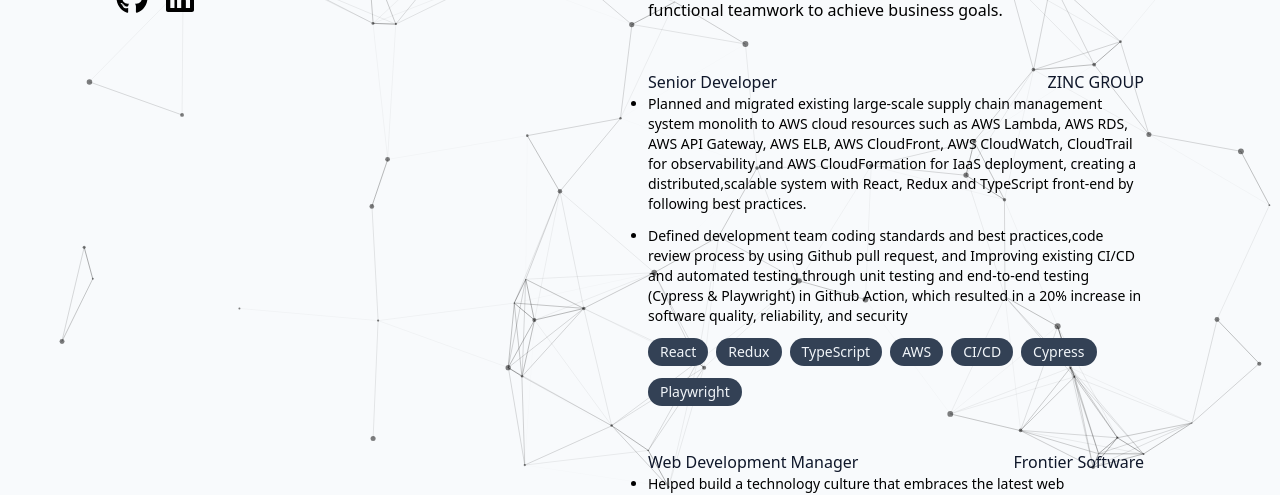
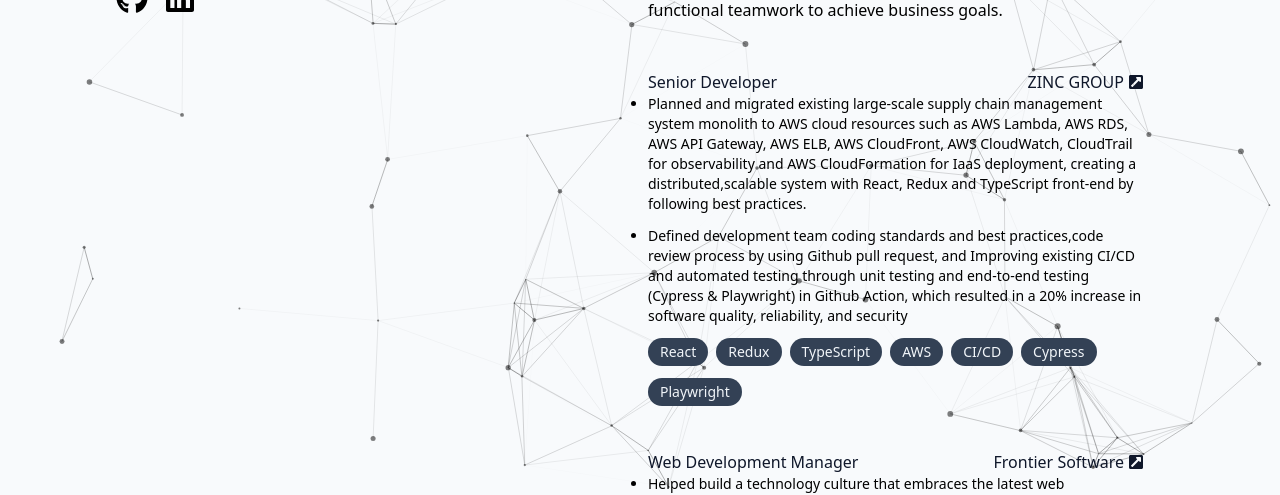
Before and after one commit to fabiotrisera/portfolio, a React (Vite) app: page / in a window 1280 px wide. Shown: the part 306-801 px from the top of the page. Built offline with nearby package versions, Linux system fonts and the light colour scheme.

Commit message:
chore: Refactor Experience component and add external link to company website

```diff
--- a/src/components/Headline.tsx
+++ b/src/components/Headline.tsx
@@ -1,6 +1,3 @@
-import Keyword from "./Keyword";
-import Keywords from "../data/Keywords";
-
 interface IHeadline {
   className?: string;
   data: string[];
--- a/src/components/ThemeToggler/particles.ts
+++ b/src/components/ThemeToggler/particles.ts
@@ -7,7 +7,7 @@
 /* v2.0.0
 /* ----------------------------------------------- */
 
-const pJS = function(tag_id: string, params){
+const pJS = function(tag_id: string, params: object){
 
   const canvas_el : HTMLElement | null = document.querySelector('#'+tag_id+' > .particles-js-canvas-el');
 
--- a/src/components/WorkExperiences/Experience.tsx
+++ b/src/components/WorkExperiences/Experience.tsx
@@ -1,5 +1,7 @@
+import { FaExternalLinkSquareAlt } from "react-icons/fa";
 import Highlights from "./Highlights";
 import Skills from "./Skills";
+import React from "react";
 
 interface ExperienceProps {
   jobTitle: string
@@ -18,13 +20,29 @@ function Experience({
   highlights,
   skills
 }: ExperienceProps) {
+  const linkRef = React.useRef<HTMLElement>(null);
+
+  function handleMouseOver() {
+    linkRef.current!.classList.add("animate-pulse");
+  }
+
+  function handleMouseOut() {
+    linkRef.current!.classList.remove("animate-pulse");
+  }
 
   return (
     <>
         <section className={`${className}`}>
           <section className="flex justify-between text-slate-900 dark:text-slate-100 font-medium">
             <h3>{jobTitle}</h3>
+            <a href={companyWebsite} className="flex flex-row" target="_blank" rel="noreferrer"
+              onMouseOver={handleMouseOver}
+              onMouseOut={handleMouseOut}>
               <h3>{companyName}</h3>
+              <span ref={linkRef}>
+                <FaExternalLinkSquareAlt className="ml-1 mt-1 text-slate-900 dark:text-slate-100"></FaExternalLinkSquareAlt>
+              </span>
+            </a>
           </section>
           <section className="text-start">
               <Highlights highlights={highlights} />
```
Lines whose indentation alone changed are shown as unchanged.
